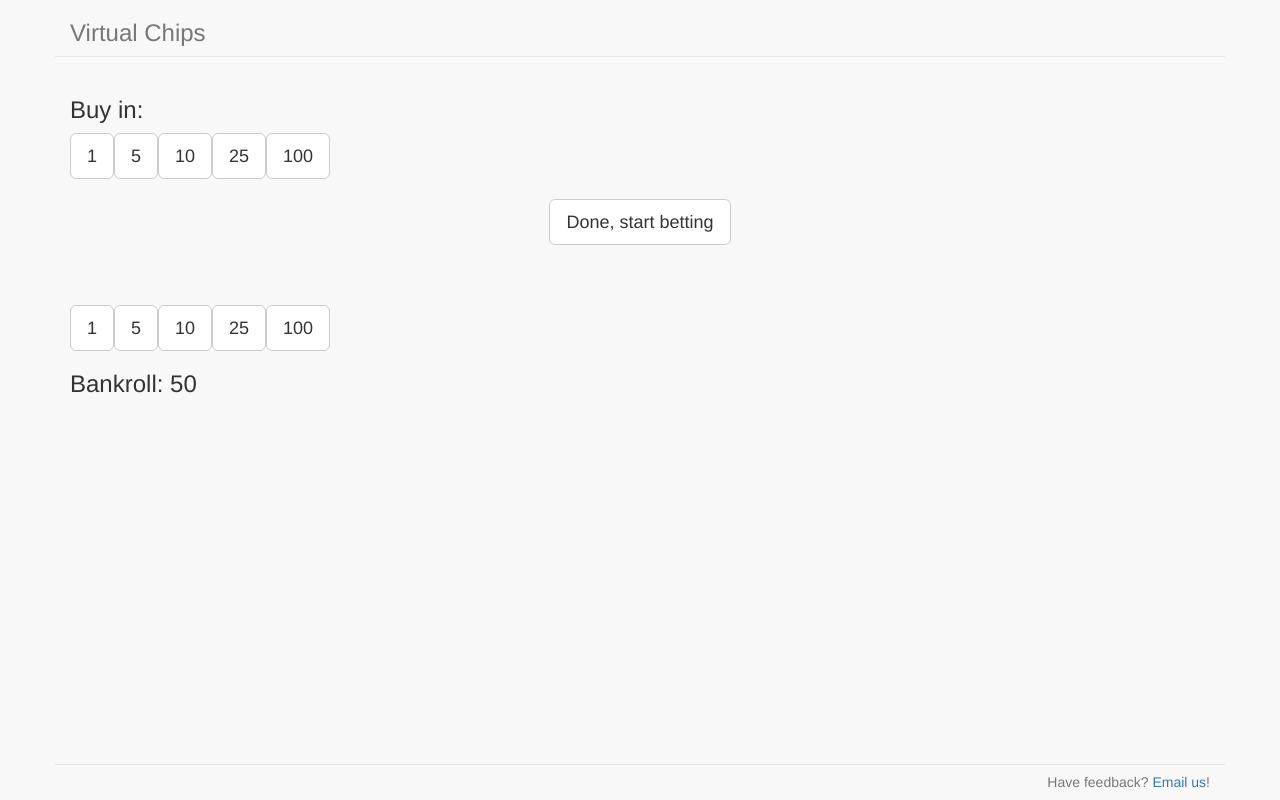
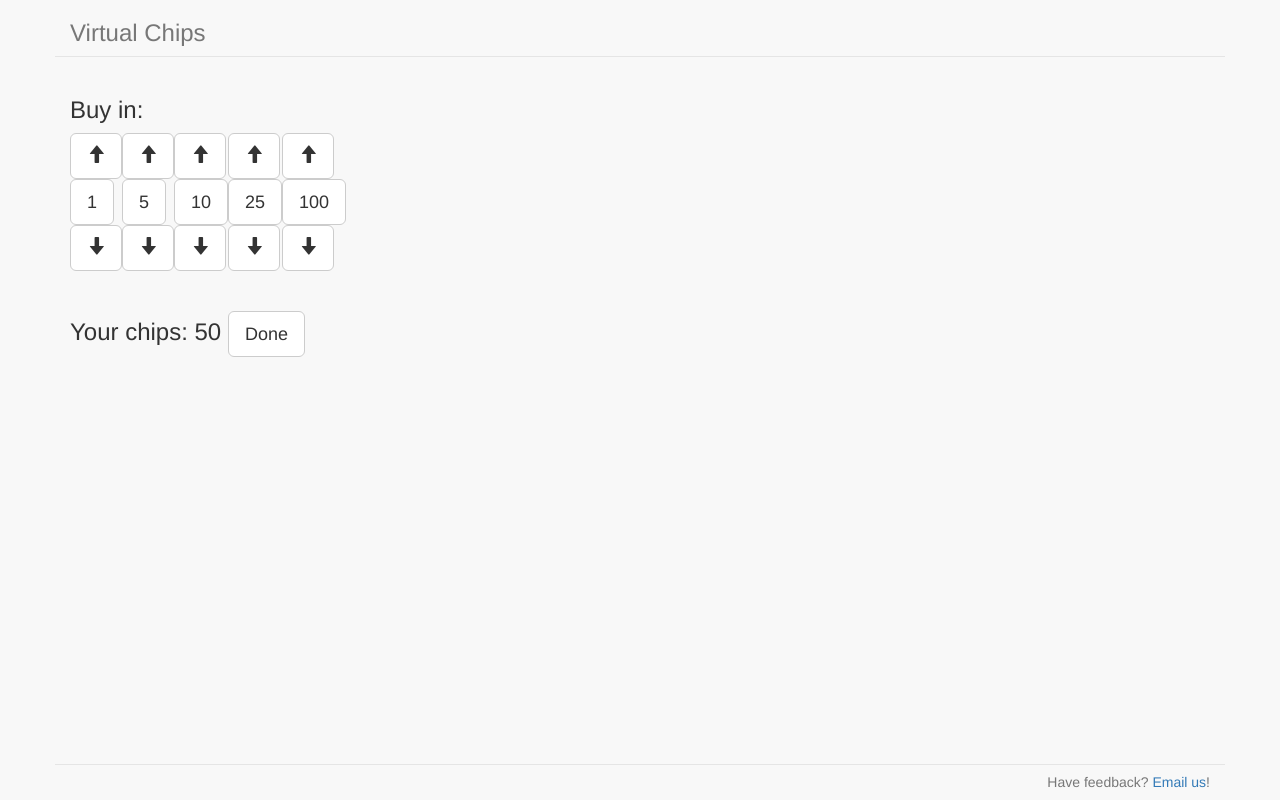
Before and after one commit to joemercer/chips, a website: page app/index.html at #/buyin in a window 1280 px wide. Drawn offline with nearby package versions, Linux system fonts and the light colour scheme; some packages are replaced by stand-ins of ours; files that its build step writes are made by us from their sources.

Commit message:
updated buyin screen

```diff
--- a/app/scripts/controllers/main.js
+++ b/app/scripts/controllers/main.js
@@ -64,6 +64,10 @@ angular.module('chipsApp')
   	];
 
     $scope.buyIn = function(amt) {
+      if ((data.bankroll + amt) < 0) {
+        // can't have a negative bankroll
+        return;
+      }
     	data.bankroll += amt;
     	$scope.bankroll = data.bankroll;
     };
--- a/app/views/buyin.html
+++ b/app/views/buyin.html
@@ -1,19 +1,16 @@
+
 
 <h3>Buy in:</h3>
+
 <div ng-repeat="amt in bettingAmts" class="inline">
-	<button ng-click="buyIn({{amt}})" class="btn btn-lg btn-default">{{amt}}</button>
+	<button ng-click="buyIn({{-1*amt}})" class="btn btn-lg btn-default"><span class="glyphicon glyphicon-arrow-up"></button>
+	<br>
+	<button class="btn btn-lg btn-default">{{amt}}</button>
+	<br>
+	<button ng-click="buyIn({{amt}})" class="btn btn-lg btn-default"><span class="glyphicon glyphicon-arrow-down"></button>
 </div>
 
 <br>
 <br>
-<div class="text-center">
-  <a href="#/bet" class="btn btn-lg btn-default">Done, start betting</a>
-</div>
-<br>
-<br>
-<br>
 
-<div ng-repeat="amt in bettingAmts" class="inline">
-	<button ng-click="buyIn({{-1*amt}})" class="btn btn-lg btn-default">{{amt}}</button>
-</div>
-<h3>Bankroll: {{bankroll}}</h3>
+<h3>Your chips: {{bankroll}} <a href="#/bet" class="btn btn-lg btn-default">Done</a></h3>
```
